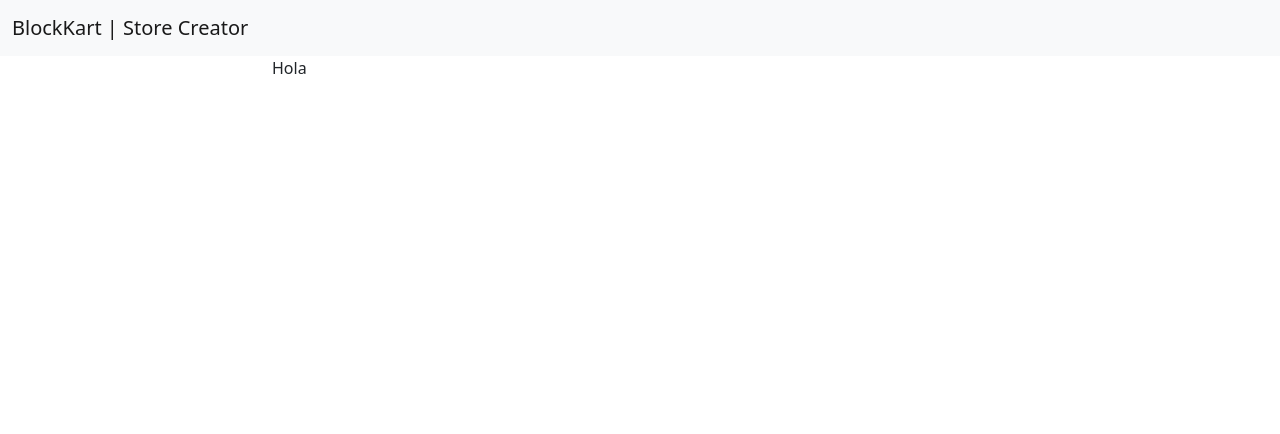
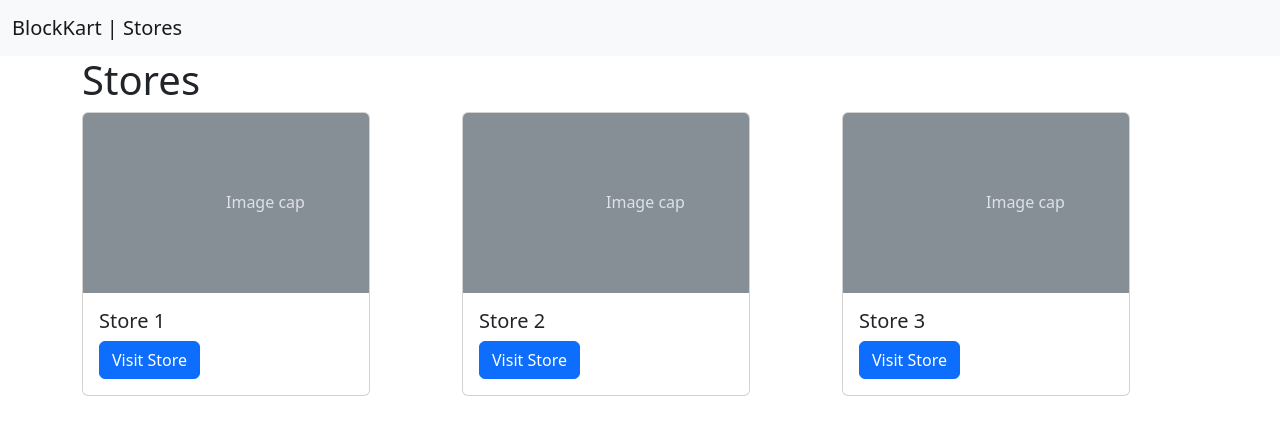
Before and after one commit to blockkart00/beta, a plain HTML site: page stores.html in a window 1280 px wide. Drawn offline with nearby package versions, Linux system fonts and the light colour scheme.

Commit message:
[Muskan] Added store.html

```diff
--- a/stores.html
+++ b/stores.html
@@ -12,17 +12,61 @@
 <body>
     <nav class="navbar bg-light">
         <div class="container-fluid">
-            <a class="navbar-brand" href="#">BlockKart | Store Creator</a>
+            <a class="navbar-brand" href="#">BlockKart | Stores</a>
         </div>
     </nav>
     <div class="container">
         <div class="row">
-            <div class="col-md-2"></div>
-            <div class="col-md-8">
-                Hola
+                <h1>Stores</h1>
+                <br />
+                <div class="col">
+                    <div class="card" style="width: 18rem;">
+                        <svg class="bd-placeholder-img card-img-top" width="100%" height="180"
+                            xmlns="http://www.w3.org/2000/svg" role="img" aria-label="Placeholder: Image cap"
+                            preserveAspectRatio="xMidYMid slice" focusable="false">
+                            <title>Placeholder</title>
+                            <rect width="100%" height="100%" fill="#868e96"></rect><text x="50%" y="50%" fill="#dee2e6"
+                                dy=".3em">Image cap</text>
+                        </svg>
+                        <div class="card-body">
+                            <h5 class="card-title">Store 1</h5>
+                            <a href="#" class="btn btn-primary">Visit Store</a>
+                        </div>
+                    </div>
+                </div>
+                <div class="col">
+                    <div class="card" style="width: 18rem;">
+                        <svg class="bd-placeholder-img card-img-top" width="100%" height="180"
+                            xmlns="http://www.w3.org/2000/svg" role="img" aria-label="Placeholder: Image cap"
+                            preserveAspectRatio="xMidYMid slice" focusable="false">
+                            <title>Placeholder</title>
+                            <rect width="100%" height="100%" fill="#868e96"></rect><text x="50%" y="50%" fill="#dee2e6"
+                                dy=".3em">Image cap</text>
+                        </svg>
+                        <div class="card-body">
+                            <h5 class="card-title">Store 2</h5>
+                            <a href="#" class="btn btn-primary">Visit Store</a>
+                        </div>
+                    </div>
+                </div>
+                <div class="col">
+                    <div class="card" style="width: 18rem;">
+                        <svg class="bd-placeholder-img card-img-top" width="100%" height="180"
+                            xmlns="http://www.w3.org/2000/svg" role="img" aria-label="Placeholder: Image cap"
+                            preserveAspectRatio="xMidYMid slice" focusable="false">
+                            <title>Placeholder</title>
+                            <rect width="100%" height="100%" fill="#868e96"></rect><text x="50%" y="50%" fill="#dee2e6"
+                                dy=".3em">Image cap</text>
+                        </svg>
+                        <div class="card-body">
+                            <h5 class="card-title">Store 3</h5>
+                            <a href="#" class="btn btn-primary">Visit Store</a>
+                        </div>
+                    </div>
+                </div>
             </div>
-            <div class="col-md-2"></div>
         </div>
+    </div>
     </div>
     <script src="https://cdn.jsdelivr.net/npm/bootstrap@5.2.2/dist/js/bootstrap.bundle.min.js"
         integrity="sha384-OERcA2EqjJCMA+/3y+gxIOqMEjwtxJY7qPCqsdltbNJuaOe923+mo//f6V8Qbsw3"
```
Also changed, not shown: store.html (added, +85 -0 lines).
